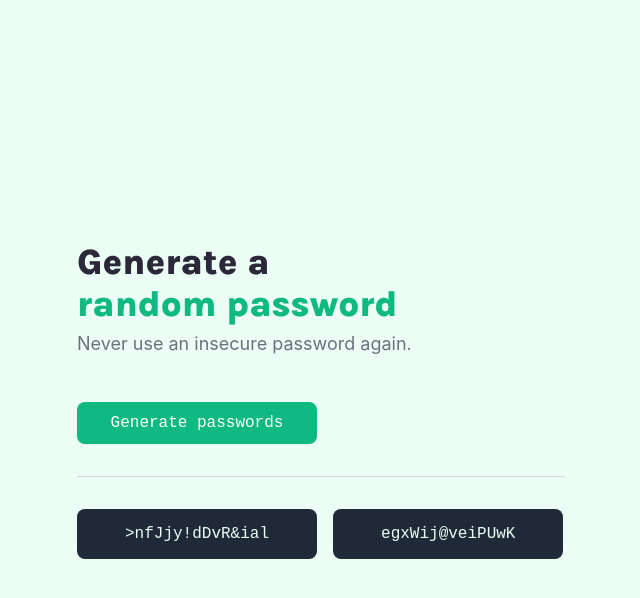
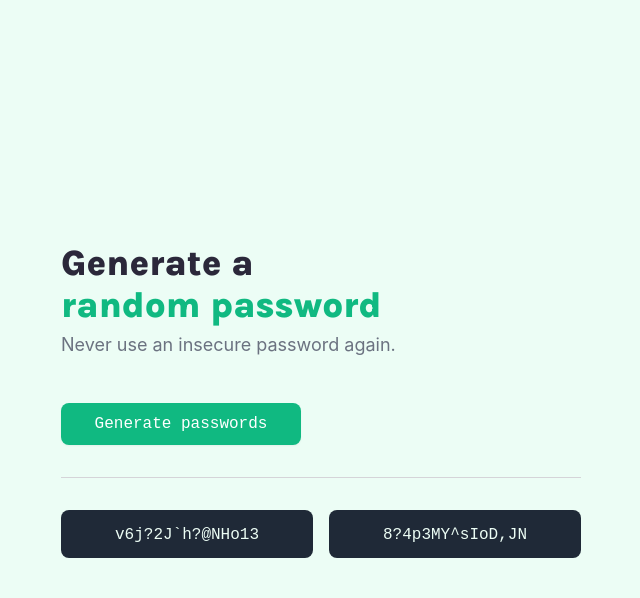
Before and after one commit to OlesiaShcherbenko/password-generator, a plain HTML site: page index.html in a window 1280 px wide. Both pictures are taken after a click on the button "Generate passwords". Shown: the whole page, without its empty margins (319-959 px from the left). Drawn offline with Linux system fonts and the light colour scheme.

Commit message:
feat: implement password generation logic and display on button click

```diff
--- a/index.css
+++ b/index.css
@@ -67,6 +67,7 @@ hr {
   flex-direction: column;
   gap: 0.5rem;
   width: 100%;
+
   max-width: 320px;
 }
 
@@ -78,6 +79,7 @@ hr {
   border-radius: 0.5rem;
   font-family: monospace;
   font-size: 1rem;
+  height: 0.75rem;
 }
 
 @media (min-width: 768px) {
@@ -87,7 +89,7 @@ hr {
   }
 
   .container {
-    min-width: 488px;
+    min-width: 520px;
     max-width: 1280px;
     padding: 0 64px;
   }
@@ -114,8 +116,9 @@ hr {
 
   .password-box {
     font-size: 1rem;
-    width: 100%;
     text-align: center;
     padding: 1rem 3rem;
+    min-height: 1rem;
+    min-width: 9.75rem;
   }
 }
--- a/index.html
+++ b/index.html
@@ -20,8 +20,8 @@
         <button>Generate passwords</button>
         <hr />
         <div class="password-container">
-          <output class="password-box">>nfJjy!dDvR&ial</output>
-          <output class="password-box">egxWij@veiPUwK</output>
+          <output class="password-box"></output>
+          <output class="password-box"></output>
         </div>
       </section>
     </main>
--- a/index.js
+++ b/index.js
@@ -0,0 +1,33 @@
+const characters = ["A","B","C","D","E","F","G","H","I","J","K","L","M","N","O","P","Q","R","S","T","U","V","W","X","Y","Z","a","b","c","d","e","f","g","h","i","j","k","l","m","n","o","p","q","r","s","t","u","v","w","x","y","z", "0", "1", "2", "3", "4", "5", "6", "7", "8", "9","~","`","!","@","#","$","%","^","&","*","(",")","_","-","+","=","{","[","}","]",",","|",":",";","<",">",".","?",
+"/"];
+let generateBtn = document.querySelector("button");
+console.log(generateBtn);
+let passwordBoxes = document.querySelectorAll(".password-box");
+console.log(passwordBoxes);
+
+function getRandomCaracter() {
+    let randomIndex = Math.floor(Math.random() * characters.length);
+    return characters[randomIndex];
+}
+
+console.log(getRandomCaracter());
+
+function generatePassword() {
+    let password = "";
+
+    for (let i = 0; i < 15; i++) {
+        password += getRandomCaracter();
+    }
+
+    return password;
+}
+
+console.log(generatePassword());
+
+generateBtn.addEventListener("click", function() {
+    let password1 = generatePassword();
+    let password2 = generatePassword();
+
+    passwordBoxes[0].textContent = password1;
+    passwordBoxes[1].textContent = password2;
+})
```
